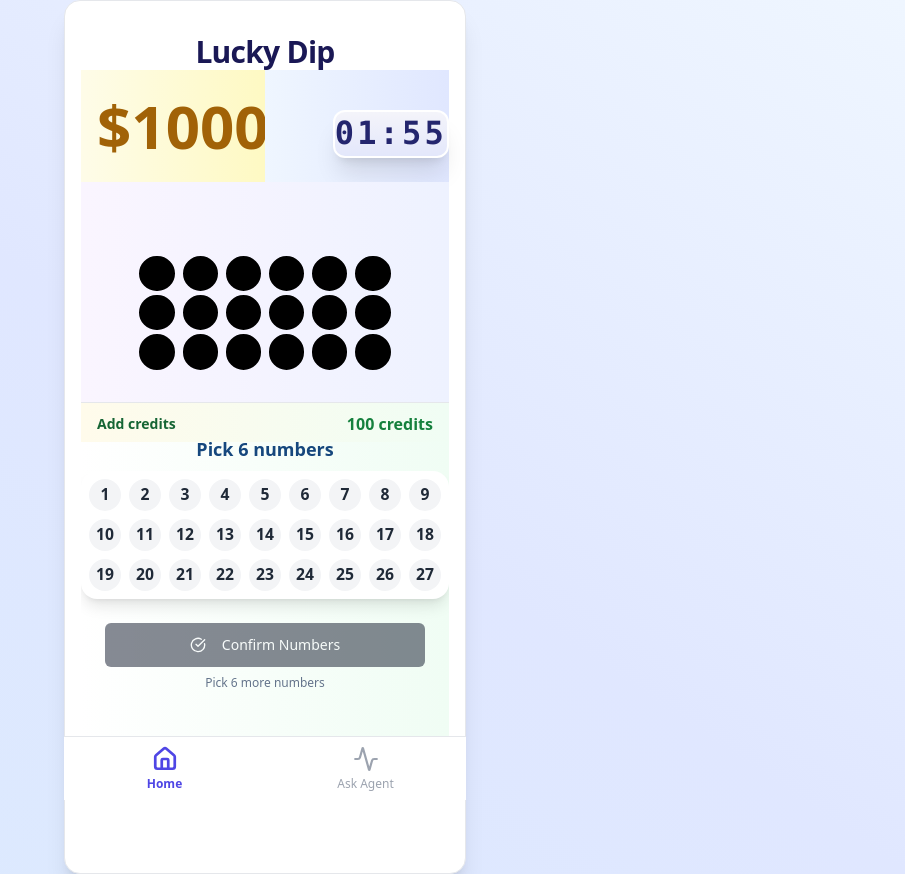
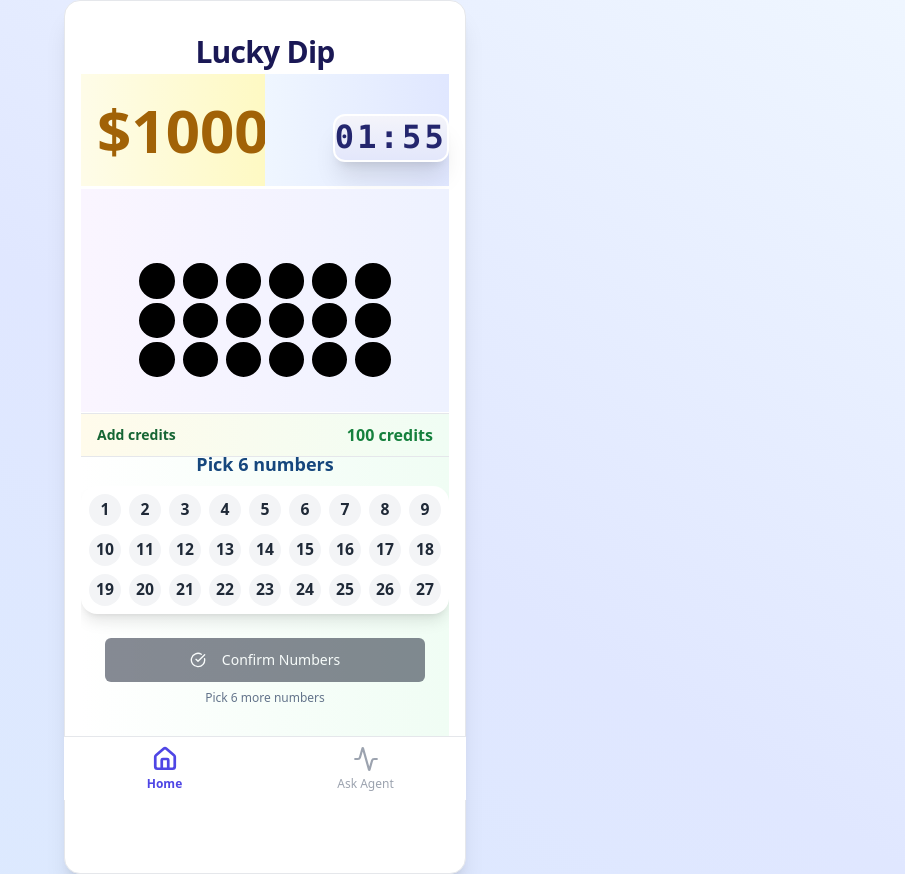
Before and after one commit to singhianand23045/grhf-teko, a React (Vite) app: page / in a window 1280 px wide. Shown: the whole page, without its empty margins (375-1280 px from the left). Built offline with nearby package versions, Linux system fonts and the light colour scheme.

Commit message:
Add spacing between layout sections
Adds a 0.5% height gap between each section in the flexible layout to prevent overflow.

```diff
--- a/src/layout/FlexibleLayout.tsx
+++ b/src/layout/FlexibleLayout.tsx
@@ -30,6 +30,19 @@ export default function FlexibleLayout() {
   const timerCfg = layoutConfig.find((s) => s.key === "timer");
   const headerCfg = layoutConfig.find((s) => s.key === "header");
 
+  // Spacer utility for 0.5% height
+  const SectionGap = () => (
+    <div
+      className="flex-shrink-0"
+      style={{
+        height: "0.5%",
+        minHeight: 0,
+        width: "100%",
+      }}
+      aria-hidden="true"
+    />
+  );
+
   return (
     <div className="w-full h-full flex flex-col">
       {/* Header (Lucky Dip, 5%) */}
@@ -42,6 +55,8 @@ export default function FlexibleLayout() {
       >
         {sectionMap["header"]}
       </div>
+      {/* Gap */}
+      <SectionGap />
       {/* Jackpot and Timer side by side (15% total height) */}
       <div
         className="w-full flex flex-row flex-shrink-0 flex-grow-0"
@@ -65,6 +80,8 @@ export default function FlexibleLayout() {
           {sectionMap["timer"]}
         </div>
       </div>
+      {/* Gap */}
+      <SectionGap />
       {/* Draw Numbers (30%) */}
       <div
         className={`w-full flex-shrink-0 flex-grow-0 flex items-center justify-center bg-gradient-to-r ${layoutConfig[3].bg} ${layoutConfig[3].font}`}
@@ -75,6 +92,8 @@ export default function FlexibleLayout() {
       >
         {sectionMap["drawNumbers"]}
       </div>
+      {/* Gap */}
+      <SectionGap />
       {/* Wallet / Credits (5%) */}
       <div
         className={`w-full flex-shrink-0 flex-grow-0 flex items-center justify-center bg-gradient-to-r ${layoutConfig[4].bg} ${layoutConfig[4].font}`}
@@ -85,6 +104,8 @@ export default function FlexibleLayout() {
       >
         {sectionMap["wallet"]}
       </div>
+      {/* Gap */}
+      <SectionGap />
       {/* Number Select (45%) */}
       <div
         className={`w-full flex-shrink-0 flex-grow-0 flex items-center justify-center bg-gradient-to-r ${layoutConfig[5].bg} ${layoutConfig[5].font}`}
```
